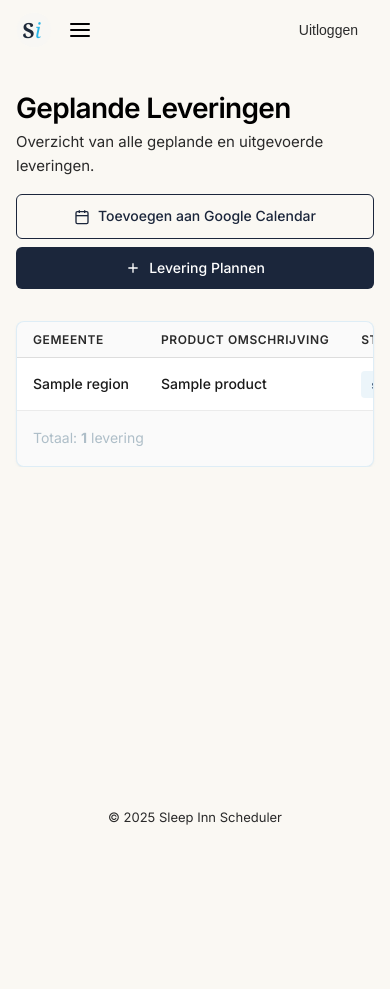
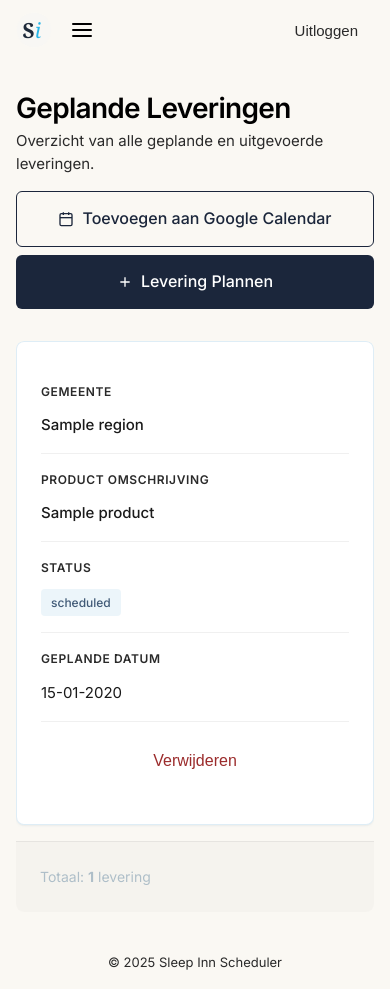
Before and after one commit to A-D-DBS-application/web-application-2025-group-19, a Flask app: page /listings in a window 390 px wide. Before the commit the page ends 825 px from the top, so only its background shows below. Run offline with Flask 3, Linux system fonts and the light colour scheme; the visitor is signed in with stand-in values (Sample User, id 1); tables that the repository leaves empty hold one stand-in row (values such as "Sample post").

Commit message:
Optimize mobile experience: improve readability, touch targets, and responsive tables

```diff
--- a/app/static/css/sleepinn.css
+++ b/app/static/css/sleepinn.css
@@ -649,28 +649,33 @@ textarea.form-input {
 
 /* === MOBILE STYLES (≤ 768px) === */
 @media (max-width: 768px) {
-  /* Base adjustments */
+  /* Base adjustments - Better readability */
   body {
-    font-size: 14px;
+    font-size: 16px; /* Minimum readable size on mobile */
+    line-height: 1.6;
   }
 
   /* Container padding */
   .container {
     padding: 0 var(--spacing-md);
+    max-width: 100%;
   }
 
-  /* Typography */
-  h1 { font-size: 1.5rem; }
-  h2 { font-size: 1.25rem; }
-  h3 { font-size: 1.125rem; }
-  h4 { font-size: 1rem; }
+  /* Typography - Larger, more readable */
+  h1 { font-size: 1.75rem; line-height: 1.3; }
+  h2 { font-size: 1.5rem; line-height: 1.3; }
+  h3 { font-size: 1.25rem; line-height: 1.4; }
+  h4 { font-size: 1.125rem; line-height: 1.4; }
 
   .page-title {
-    font-size: 1.5rem;
+    font-size: 1.75rem;
+    line-height: 1.3;
+    margin-bottom: var(--spacing-sm);
   }
 
   .page-subtitle {
-    font-size: 0.875rem;
+    font-size: 0.9375rem; /* Slightly larger for readability */
+    line-height: 1.5;
   }
 
   /* Navbar - Mobile */
@@ -694,19 +699,23 @@ textarea.form-input {
     height: 32px;
   }
 
-  /* Mobile menu toggle button */
+  /* Mobile menu toggle button - Larger touch target */
   .navbar-toggle {
     display: flex;
     align-items: center;
     justify-content: center;
-    width: 40px;
-    height: 40px;
+    width: 44px;
+    height: 44px;
+    min-width: 44px;
+    min-height: 44px;
     background: transparent;
     border: none;
     cursor: pointer;
     padding: 0;
     color: var(--color-black);
     transition: color var(--transition-fast);
+    touch-action: manipulation;
+    -webkit-tap-highlight-color: rgba(27, 38, 59, 0.2);
   }
 
   .navbar.scrolled .navbar-toggle {
@@ -758,11 +767,14 @@ textarea.form-input {
   }
 
   .nav-link {
-    display: block;
+    display: flex;
+    align-items: center;
     padding: var(--spacing-md) var(--spacing-lg);
     width: 100%;
     border-radius: 0;
     text-align: left;
+    min-height: 48px;
+    font-size: 1rem;
   }
 
   .navbar.scrolled .nav-link {
@@ -807,20 +819,33 @@ textarea.form-input {
     padding-bottom: var(--spacing-lg);
   }
 
-  /* Cards */
+  /* Cards - Better spacing */
   .card-header,
   .card-body,
   .card-footer {
-    padding: var(--spacing-md);
+    padding: var(--spacing-lg);
   }
 
-  /* Stat cards */
+  /* Stat cards - Larger text */
   .stat-card {
-    padding: var(--spacing-md);
+    padding: var(--spacing-lg);
+    min-height: 120px;
+    display: flex;
+    flex-direction: column;
+    justify-content: center;
   }
 
   .stat-card-value {
-    font-size: 1.75rem;
+    font-size: 2rem;
+    line-height: 1.2;
+  }
+
+  .stat-card-label {
+    font-size: 0.875rem;
+  }
+
+  .stat-card-meta {
+    font-size: 0.8125rem;
   }
 
   /* Page header */
@@ -844,39 +869,125 @@ textarea.form-input {
     width: 100%;
   }
 
-  /* Buttons */
+  /* Buttons - Larger touch targets (minimum 44x44px) */
   .btn {
-    padding: 0.625rem 1rem;
-    font-size: 0.875rem;
+    padding: 0.875rem 1.25rem; /* Larger padding for better touch */
+    font-size: 1rem; /* Larger text */
+    min-height: 44px; /* Minimum touch target size */
+    min-width: 44px;
     width: 100%;
+    display: inline-flex;
+    align-items: center;
+    justify-content: center;
+    touch-action: manipulation; /* Better touch response */
+    -webkit-tap-highlight-color: rgba(27, 38, 59, 0.2);
+  }
+
+  .btn-sm {
+    padding: 0.75rem 1rem;
+    font-size: 0.9375rem;
+    min-height: 44px; /* Still maintain minimum touch target */
   }
 
   .btn-block {
     width: 100%;
   }
 
-  /* Forms */
+  /* Forms - Better mobile experience */
   .form-input,
   .form-select {
     font-size: 16px; /* Prevent zoom on iOS */
-    padding: 0.75rem;
+    padding: 0.875rem 1rem; /* Larger padding for easier interaction */
+    min-height: 44px; /* Minimum touch target */
+    border-radius: var(--radius-md);
+    -webkit-appearance: none;
+    appearance: none;
+    touch-action: manipulation;
   }
 
-  /* Tables */
+  .form-label {
+    font-size: 0.9375rem; /* Slightly larger for readability */
+    margin-bottom: var(--spacing-sm);
+    font-weight: 600; /* Make labels more prominent */
+  }
+
+  .form-group {
+    margin-bottom: var(--spacing-lg); /* More space between form fields */
+  }
+
+  /* Tables - Responsive card layout on mobile */
   .table-container {
+    overflow: visible;
+    border: none;
+    background: transparent;
+    box-shadow: none;
+  }
+
+  .table {
+    display: none; /* Hide table on mobile */
+  }
+
+  /* Mobile card layout for table data */
+  .table-mobile-card {
+    display: block;
+    background: var(--color-white);
+    border: 1px solid rgba(126, 184, 218, 0.25);
+    border-radius: var(--radius-lg);
+    padding: var(--spacing-lg);
+    margin-bottom: var(--spacing-md);
+    box-shadow: 0 1px 3px rgba(126, 184, 218, 0.08), 0 1px 2px rgba(0, 0, 0, 0.04);
+  }
+
+  .table-mobile-row {
+    display: flex;
+    flex-direction: column;
+    gap: var(--spacing-sm);
+    padding: var(--spacing-md) 0;
+    border-bottom: 1px solid rgba(0, 0, 0, 0.06);
+  }
+
+  .table-mobile-row:last-child {
+    border-bottom: none;
+  }
+
+  .table-mobile-label {
+    font-size: 0.75rem;
+    font-weight: 600;
+    text-transform: uppercase;
+    letter-spacing: 0.05em;
+    color: var(--color-medium-gray);
+    margin-bottom: 0.25rem;
+  }
+
+  .table-mobile-value {
+    font-size: 0.9375rem;
+    color: var(--color-dark-gray);
+    word-break: break-word;
+  }
+
+  /* Show mobile cards instead of table */
+  .table-container .table-mobile-view {
+    display: block;
+  }
+
+  /* Fallback: if mobile cards not available, show scrollable table */
+  .table-container:has(.table) {
     overflow-x: auto;
     -webkit-overflow-scrolling: touch;
   }
 
-  .table {
-    min-width: 600px; /* Allow horizontal scroll if needed */
-    font-size: 0.8125rem;
+  .table-container:has(.table) .table {
+    display: table;
+    min-width: 600px;
+    font-size: 0.875rem;
   }
 
-  .table th,
-  .table td {
-    padding: var(--spacing-sm) var(--spacing-md);
-    white-space: nowrap;
+  .table-container:has(.table) .table th,
+  .table-container:has(.table) .table td {
+    padding: var(--spacing-md);
+    white-space: normal;
+    word-break: break-word;
+    font-size: 0.875rem;
   }
 
   /* Responsive table alternative for mobile */
@@ -933,10 +1044,12 @@ textarea.form-input {
     overflow-x: hidden;
   }
 
-  /* Alerts */
+  /* Alerts - Larger, more readable */
   .alert {
-    padding: var(--spacing-sm) var(--spacing-md);
-    font-size: 0.8125rem;
+    padding: var(--spacing-md) var(--spacing-lg);
+    font-size: 0.9375rem;
+    line-height: 1.6;
+    border-radius: var(--radius-md);
   }
 
   /* Empty state */
@@ -1009,7 +1122,15 @@ textarea.form-input {
     display: block !important;
   }
 
-  /* Table responsive wrapper */
+  /* Table - hide mobile view, show desktop table */
+  .table-container .table-mobile-view {
+    display: none !important;
+  }
+
+  .table-container .table {
+    display: table;
+  }
+
   .table-container {
     overflow: visible;
   }
@@ -1034,6 +1155,7 @@ textarea.form-input {
   /* Buttons don't need to be full width on desktop */
   .btn {
     width: auto;
+    min-height: auto;
   }
 
   .btn-block {
--- a/app/templates/listings.html
+++ b/app/templates/listings.html
@@ -28,6 +28,7 @@
 
 {% if listings %}
   <div class="table-container">
+    <!-- Desktop table view -->
     <table class="table">
       <thead>
         <tr>
@@ -66,6 +67,45 @@
         {% endfor %}
       </tbody>
     </table>
+
+    <!-- Mobile card view -->
+    <div class="table-mobile-view" style="display: none;">
+      {% for listing in listings %}
+        <div class="table-mobile-card">
+          <div class="table-mobile-row">
+            <div class="table-mobile-label">Gemeente</div>
+            <div class="table-mobile-value font-medium">{{ listing.municipality or '—' }}</div>
+          </div>
+          <div class="table-mobile-row">
+            <div class="table-mobile-label">Product Omschrijving</div>
+            <div class="table-mobile-value font-medium">{{ listing.product_description or '—' }}</div>
+          </div>
+          <div class="table-mobile-row">
+            <div class="table-mobile-label">Status</div>
+            <div class="table-mobile-value">
+              <span class="badge {% if listing.status == 'scheduled' %}badge-primary{% elif listing.status == 'delivered' %}badge-success{% else %}badge-default{% endif %}">
+                {{ listing.status }}
+              </span>
+            </div>
+          </div>
+          <div class="table-mobile-row">
+            <div class="table-mobile-label">Geplande Datum</div>
+            <div class="table-mobile-value">
+              {% if listing.scheduled_date %}
+                {{ listing.scheduled_date.strftime('%d-%m-%Y') }}
+              {% else %}
+                <span class="text-muted">—</span>
+              {% endif %}
+            </div>
+          </div>
+          <div class="table-mobile-row" style="border-bottom: none; padding-top: var(--spacing-md);">
+            <form method="POST" action="{{ url_for('main.delete_delivery', delivery_id=listing.delivery_id) }}" onsubmit="return confirm('Weet je zeker dat je deze levering wilt verwijderen?');">
+              <button type="submit" class="btn btn-danger btn-block">Verwijderen</button>
+            </form>
+          </div>
+        </div>
+      {% endfor %}
+    </div>
     <div class="card-footer">
       <p class="text-small text-muted">Totaal: <strong>{{ listings | length }}</strong> levering{% if listings | length != 1 %}en{% endif %}</p>
     </div>
@@ -84,6 +124,19 @@
 {% endif %}
 
 <script>
+  // Show mobile view on mobile devices
+  if (window.innerWidth <= 768) {
+    const tableContainers = document.querySelectorAll('.table-container');
+    tableContainers.forEach(container => {
+      const table = container.querySelector('.table');
+      const mobileView = container.querySelector('.table-mobile-view');
+      if (table && mobileView) {
+        table.style.display = 'none';
+        mobileView.style.display = 'block';
+      }
+    });
+  }
+
   // Google Calendar link - direct toevoegen
   const googleCalendarLink = document.getElementById('google-calendar-link');
 
```
